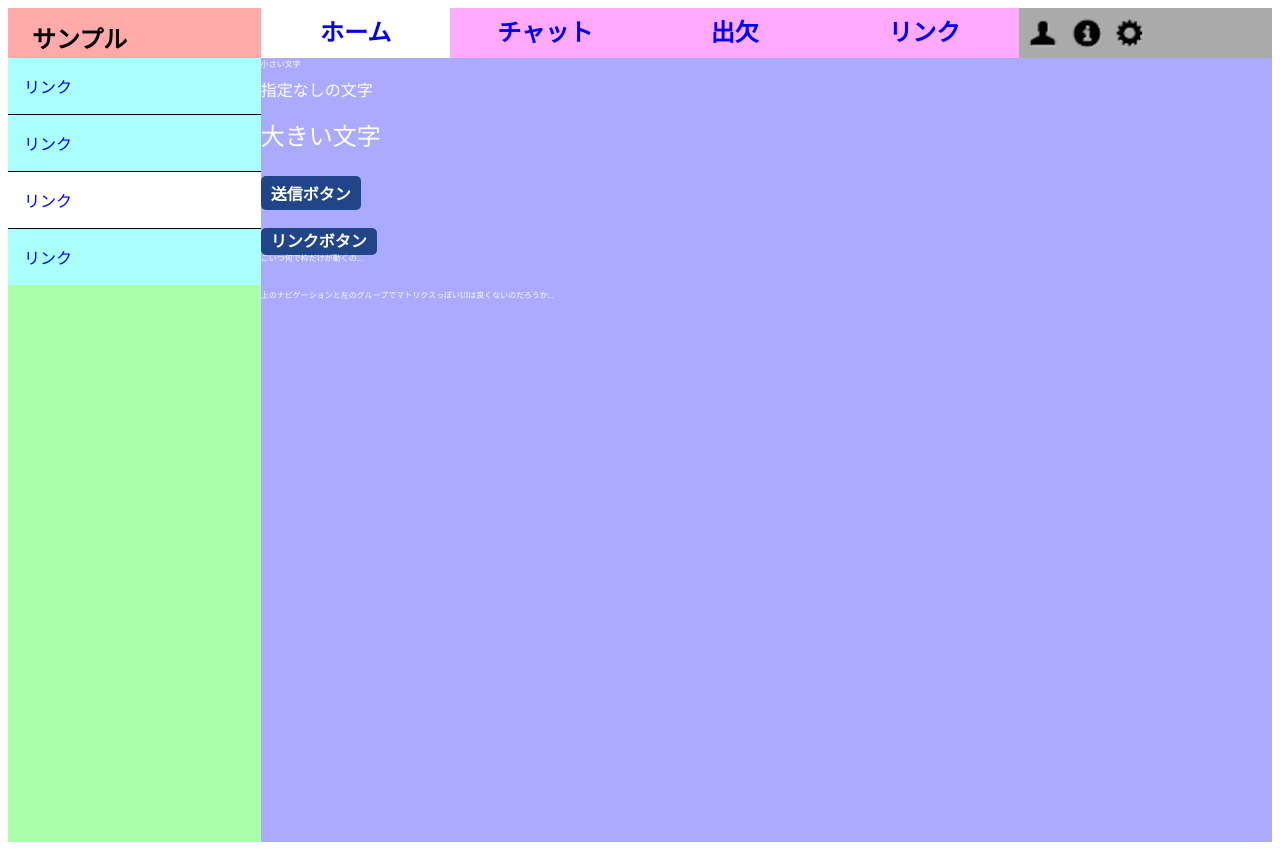
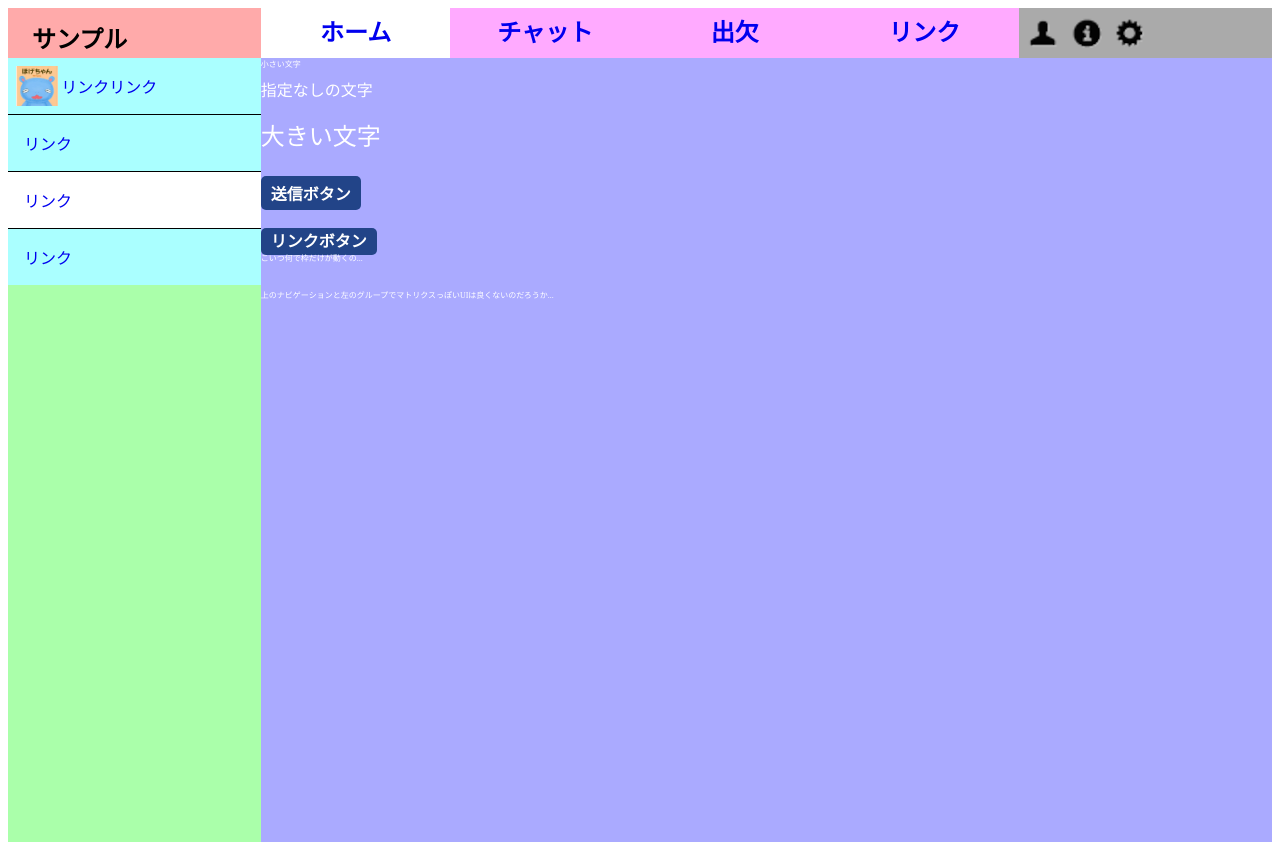
Before and after one commit to tenshiPure/Markup, a plain HTML site: page 02-sandbox/04-parts/index.html in a window 1280 px wide. Drawn offline with Linux system fonts and the light colour scheme.

Commit message:
サイドバーに画像を置いてみた

```diff
--- a/02-sandbox/04-parts/index.css
+++ b/02-sandbox/04-parts/index.css
@@ -125,6 +125,19 @@ li {
 	border-top: 1px solid #000;
 }
 
+.side__link img {
+	height: 40px;
+	float: left;
+	margin-left: -0.5em;
+	margin-top: -0.5em;
+	margin-right: 0.2em;
+}
+
+.side__link p {
+	margin: 0px;
+	padding: 0px;
+	overflow: hidden;
+}
 
 
 #layout-contents {
--- a/02-sandbox/04-parts/index.html
+++ b/02-sandbox/04-parts/index.html
@@ -27,7 +27,12 @@
 		<div id="layout-side">
 			<ul class="side">
 				<li class="side__link">
-					<a href="#">リンク</a>
+					<a href="#">
+						<img src="hoge.png">
+						<p>
+							リンクリンク
+						</p>
+					</a>
 				</li>
 				<li class="side__link">
 					<a href="#">リンク</a>
```
Also changed, not shown: 02-sandbox/04-parts/hoge.png (added).
